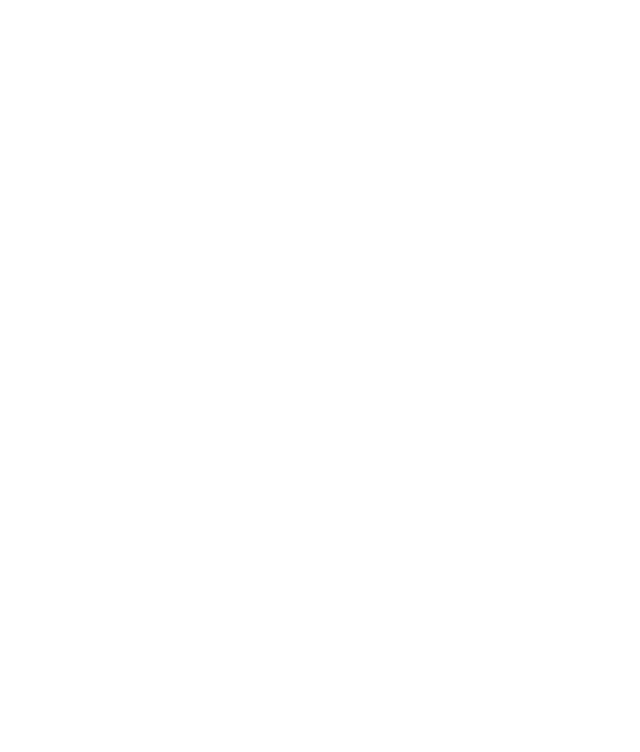
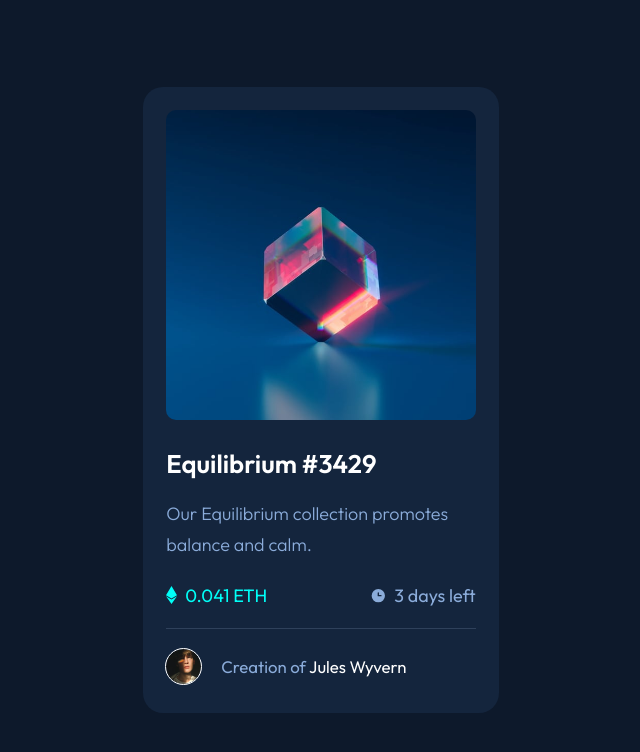
Before and after one commit to A-C-Sai/nft-preview-card-component, a plain HTML site: page index.html in a window 1280 px wide. Shown: the whole page, without its empty margins (319-959 px from the left). Drawn offline with Linux system fonts and the light colour scheme.

Commit message:
Mostly Completed Challenge

```diff
--- a/index.html
+++ b/index.html
@@ -35,8 +35,53 @@
     </style>
   </head>
   <body>
-    <!-- Equilibrium #3429 Our Equilibrium collection promotes balance and calm.
-    0.041 ETH 3 days left Creation of Jules Wyvern -->
+    <main class="flex flex-ai-c">
+      <div class="card">
+        <div class="avatar">
+          <img
+            class="cube-img"
+            src="./images/image-equilibrium.jpg"
+            alt="image of cube balanced on one of it's vertex and at equilibrium"
+          />
+        </div>
+        <div class="content">
+          <h1 class="title">Equilibrium #3429</h1>
+          <p class="text">
+            Our Equilibrium collection promotes balance and calm.
+          </p>
+          <div class="balance-time flex flex-ai-c flex-jc-sb">
+            <div class="balance flex flex-ai-c">
+              <svg width="11" height="18" xmlns="http://www.w3.org/2000/svg">
+                <path
+                  d="M11 10.216 5.5 18 0 10.216l5.5 3.263 5.5-3.262ZM5.5 0l5.496 9.169L5.5 12.43 0 9.17 5.5 0Z"
+                  fill="#00FFF8"
+                />
+              </svg>
+              <p class="balance-value">0.041 ETH</p>
+            </div>
+            <div class="time flex flex-ai-c">
+              <svg width="17" height="17" xmlns="http://www.w3.org/2000/svg">
+                <path
+                  d="M8.305 2.007a6.667 6.667 0 1 0 0 13.334 6.667 6.667 0 0 0 0-13.334Zm2.667 7.334H8.305a.667.667 0 0 1-.667-.667V6.007a.667.667 0 0 1 1.334 0v2h2a.667.667 0 0 1 0 1.334Z"
+                  fill="#8BACD9"
+                />
+              </svg>
+              <p class="time-left">3 days left</p>
+            </div>
+          </div>
+        </div>
+        <footer class="author-details flex flex-ai-c">
+          <img
+            class="author-img"
+            src="./images/image-avatar.png"
+            alt="author image"
+          />
+          <p class="created-by">
+            Creation of <span class="author-name">Jules Wyvern</span>
+          </p>
+        </footer>
+      </div>
+    </main>
 
     <!-- <div class="attribution">
     Challenge by <a href="https://www.frontendmentor.io?ref=challenge" target="_blank">Frontend Mentor</a>.
--- a/styles.css
+++ b/styles.css
@@ -13,6 +13,9 @@
   --clr-white: hsl(0, 0%, 100%);
   --fs-p: 18px;
   --ff-main: "Outfit", sans-serif;
+  --fw-300: 300;
+  --fw-400: 400;
+  --fw-600: 600;
 }
 
 html,
@@ -21,8 +24,150 @@ main {
   min-height: 100vh;
 }
 
+h2,
+p {
+  font-size: inherit;
+}
+
+body {
+  background-color: var(--clr-body);
+  color: var(--clr-white);
+  font-family: var(--ff-main);
+  font-size: var(--fs-p);
+}
+
+/* utility classes */
+.flex {
+  display: flex;
+}
+
+.flex-ai-c {
+  align-items: center;
+}
+
+.flex-jc-sb {
+  justify-content: space-between;
+}
+/* ############### */
+
 img {
   display: block;
   max-width: 100%;
   object-fit: cover;
 }
+
+.card {
+  width: 95%;
+  max-width: 356.25px;
+  margin: 0 auto;
+  background-color: var(--clr-card);
+  padding: 1.3em 1.3em 1.6em;
+  border-radius: 20px;
+}
+
+.avatar {
+  margin-bottom: 1.5em;
+  border-radius: 10px;
+  position: relative;
+}
+
+.avatar::before {
+  content: url("./images/icon-view.svg");
+  position: absolute;
+  display: flex;
+  justify-content: center;
+  align-items: center;
+  background-color: rgba(0, 255, 247, 0.6);
+  top: 0;
+  bottom: 0;
+  left: 0;
+  right: 0;
+  opacity: 0;
+  transition: opacity 0.1s ease-in;
+}
+
+.avatar:hover {
+  cursor: pointer;
+}
+
+.avatar:hover::before {
+  opacity: 1;
+}
+
+.cube-img {
+  border-radius: 10px;
+}
+
+.content {
+  padding-bottom: 1.1em;
+  border-bottom: 1px solid var(--clr-border);
+  margin-bottom: 1.1em;
+}
+
+.title {
+  display: inline-block;
+  font-size: 1.6rem;
+  margin-bottom: 0.75em;
+  font-weight: var(--fw-600);
+  transition: color 0.1s ease-in;
+}
+
+.title:hover,
+.title:focus {
+  color: var(--clr-primary);
+  cursor: pointer;
+}
+
+.text {
+  color: var(--clr-accent);
+  font-weight: var(--fw-300);
+  margin-bottom: 1.2em;
+  line-height: 1.7;
+}
+
+.balance {
+  gap: 8px;
+  color: var(--clr-primary);
+  font-weight: var(--fw-400);
+}
+
+.time {
+  gap: 7px;
+  color: var(--clr-accent);
+}
+
+.author-details {
+  gap: 20px;
+}
+
+.author-img {
+  width: 35px;
+  border-radius: 50%;
+  outline: 1.5px solid var(--clr-white);
+}
+
+.created-by {
+  color: var(--clr-accent);
+  font-size: 1.05rem;
+}
+
+.author-name {
+  color: var(--clr-white);
+  transition: color 0.1s ease-in;
+}
+
+.author-name:hover,
+.author-name:focus {
+  color: var(--clr-primary);
+  cursor: pointer;
+}
+
+@media screen and (min-width: 1140px) {
+  .text {
+    margin-bottom: 1.3em;
+  }
+
+  .content {
+    padding-bottom: 1.2em;
+  }
+}
```
